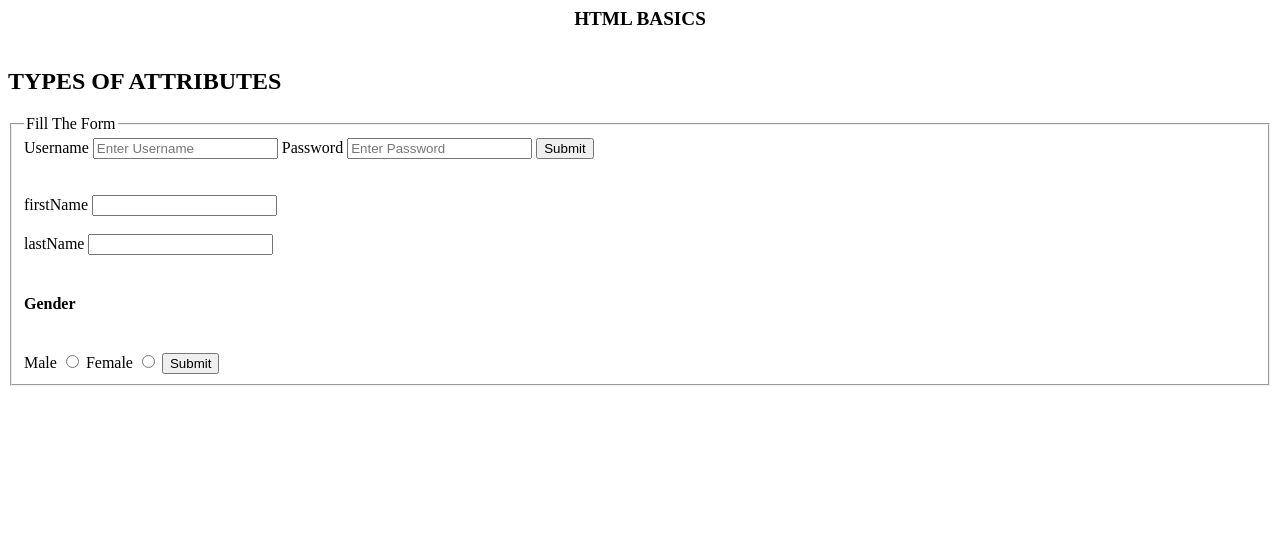
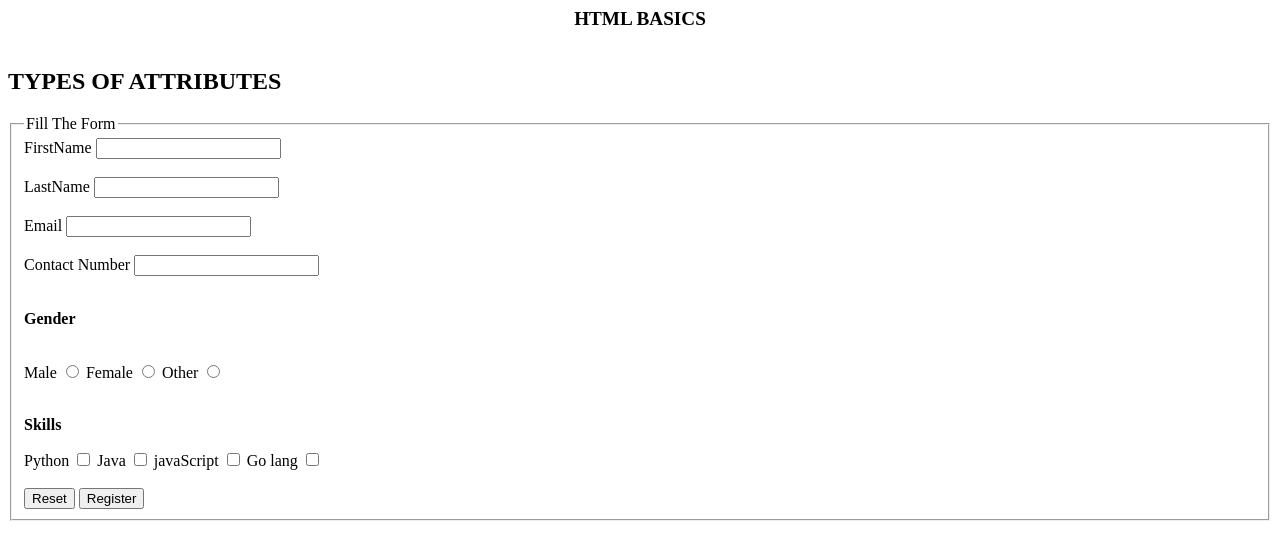
Before and after one commit to Anjali-Yadav-hyd/htmlbasic, a plain HTML site: page attribute.html in a window 1280 px wide. Drawn offline with Linux system fonts and the light colour scheme.

Commit message:
attribute.html

```diff
--- a/attribute.html
+++ b/attribute.html
@@ -9,33 +9,52 @@
     <h2>TYPES OF ATTRIBUTES</h2>
     <fieldset>
         <legend>Fill The Form</legend>
-        <form action="" method="get">
+        <form action="./submitted.html" method="post">
 
-            <label for="uname">Username</label>
-            <input type="text" name="" id="uname" placeholder="Enter Username">
+            <label for="fname">FirstName</label>
+            <input type="text" name="fname" id="fname">
+            <br><br>
 
-            <label for="pw">Password</label>
-            <input type="password" name="password" id="pw" placeholder="Enter Password">
+            <label for="lname">LastName</label>
+            <input type="text" name="lname" id="lname">
+            <br><br>
 
-            <input type="submit">
-                <br><br><br>
-            <label for="fname">firstName</label>
-            <input type="text" name="fname" id="">
+            <label for="emailid">Email</label>
+            <input type="email" name="mail" id="emailid">
             <br><br>
-            <label for="lname">lastName</label>
-            <input type="text" name="lname" id="">
+
+            <label for="num">Contact Number</label>
+            <input type="text" name="contactnumber" id="num">
             <br><br>
-            <h4>Gender</h4>
+
+            <p><b>Gender</b></p>
             <br>
+
             <label for="male">Male</label>
-            <input type="radio">
+            <input type="radio" name="gender">
+
             <label for="female">Female</label>
-            <input type="radio">
-            <input type="submit">
+            <input type="radio" name="gender">
 
+            <label for="other">Other</label>
+            <input type="radio" name="gender"><br><br>
 
+            <p><b>Skills</b></p>
 
+            <label for="">Python</label>
+            <input type="checkbox" name="python">
 
+            <label for="">Java</label>
+            <input type="checkbox" name="java">
+
+            <label for="">javaScript</label>
+            <input type="checkbox" name="js">
+
+            <label for="">Go lang</label>
+            <input type="checkbox" name="gl"><br><br>
+
+            <input type="reset">
+            <input type="submit" value="Register">
         </form>
     </fieldset>
 </body>
```
Also changed, not shown: attribute1.html (added, +19 -0 lines), dropdown.html (added, +31 -0 lines), submitted.html (added, +9 -0 lines).
